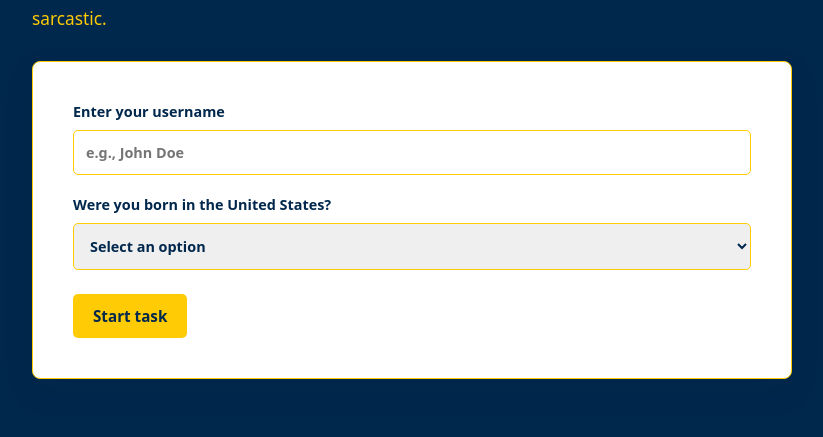
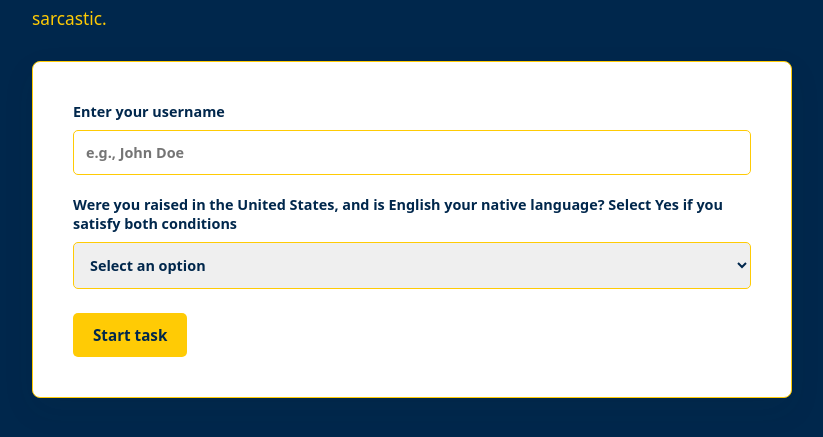
Before and after one commit to Junminkyu/assignment3_noAI, a Flask app: page / in a window 1280 px wide. Shown: the part 143-580 px from the top of the page, without its empty margins (228-1051 px from the left). Run offline with Flask 3, Linux system fonts and the light colour scheme; some libraries are stand-ins or nearby versions.

Commit message:
Updated born_in_us to native

```diff
--- a/app.py
+++ b/app.py
@@ -71,12 +71,7 @@ def initialize_database():
                 label INTEGER NOT NULL
             );
         """)
-        connection.execute(
-            "ALTER TABLE comments ADD COLUMN IF NOT EXISTS parent_comment TEXT"
-        )
-        connection.execute(
-            "ALTER TABLE comments ADD COLUMN IF NOT EXISTS subreddit TEXT"
-        )
+
         connection.execute("""
             CREATE TABLE IF NOT EXISTS submissions (
                 id SERIAL PRIMARY KEY,
@@ -87,21 +82,10 @@ def initialize_database():
                 subreddit TEXT NOT NULL,
                 dataset_label INTEGER NOT NULL,
                 selected_label INTEGER NOT NULL,
-                born_in_us BOOLEAN NOT NULL
+                native BOOLEAN NOT NULL
             );
         """)
-        connection.execute(
-            "ALTER TABLE submissions ADD COLUMN IF NOT EXISTS parent_comment TEXT"
-        )
-        connection.execute(
-            "ALTER TABLE submissions ADD COLUMN IF NOT EXISTS subreddit TEXT"
-        )
-        connection.execute(
-            "ALTER TABLE submissions ADD COLUMN IF NOT EXISTS dataset_label INTEGER"
-        )
-        connection.execute(
-            "ALTER TABLE submissions ADD COLUMN IF NOT EXISTS born_in_us BOOLEAN"
-        )
+
         connection.execute("""
             UPDATE submissions AS submission
             SET
@@ -150,14 +134,14 @@ def home():
 @app.post("/start")
 def start_task():
     participant_id = request.form.get("participant_id", "").strip()
-    born_in_us = request.form.get("born_in_us")
+    native = request.form.get("native")
     if not participant_id:
         return render_template("home.html", error="Enter a participant ID to begin."), 400
-    if born_in_us not in {"yes", "no"}:
+    if native not in {"yes", "no"}:
         return render_template(
             "home.html",
             participant_id=participant_id,
-            error="Select whether you were born in the United States to begin.",
+            error="Select whether English is your native language to begin.",
         ), 400
 
     with database_connection() as connection:
@@ -169,7 +153,7 @@ def start_task():
             return render_template(
                 "home.html",
                 participant_id=participant_id,
-                born_in_us=born_in_us,
+                native=native,
                 error="This username has already been used. Enter a different username.",
             ), 400
 
@@ -185,7 +169,7 @@ def start_task():
 
     session.clear()
     session["participant_id"] = participant_id
-    session["born_in_us"] = born_in_us == "yes"
+    session["native"] = native == "yes"
     session["comments"] = [dict(comment) for comment in comments]
     session["answers"] = {}
     session["index"] = 0
@@ -268,7 +252,7 @@ def label_comment():
                             subreddit,
                             dataset_label,
                             selected_label,
-                            born_in_us
+                            native
                         ) VALUES (%s, %s, %s, %s, %s, %s, %s, %s)
                         """,
                         [
@@ -280,7 +264,7 @@ def label_comment():
                                 comment["subreddit"],
                                 comment["label"],
                                 answers[comment["reddit_id"]],
-                                session["born_in_us"],
+                                session["native"],
                             )
                             for comment in comments
                         ],
@@ -315,7 +299,7 @@ def results():
                 comment_text,
                 dataset_label,
                 selected_label,
-                born_in_us
+                native
             FROM submissions
             """
         ).fetchall()
--- a/schema.sql
+++ b/schema.sql
@@ -15,5 +15,5 @@ CREATE TABLE IF NOT EXISTS submissions (
     subreddit TEXT NOT NULL,
     dataset_label INTEGER NOT NULL,
     selected_label INTEGER NOT NULL,
-    born_in_us BOOLEAN NOT NULL
+    native BOOLEAN NOT NULL
 );
--- a/templates/home.html
+++ b/templates/home.html
@@ -5,11 +5,11 @@
   <p class="intro">Read ten Reddit comments and decide whether each one is sarcastic or not sarcastic.</p>
   <form class="panel enrollment-form" action="{{ url_for('start_task') }}" method="post">
     <label>Enter your username<input name="participant_id" placeholder="e.g., John Doe" value="{{ participant_id or '' }}" required></label>
-    <label>Were you born in the United States?
-      <select name="born_in_us" required>
-        <option value="" disabled {% if not born_in_us %}selected{% endif %}>Select an option</option>
-        <option value="yes" {% if born_in_us == "yes" %}selected{% endif %}>Yes</option>
-        <option value="no" {% if born_in_us == "no" %}selected{% endif %}>No</option>
+    <label>Were you raised in the United States, and is English your native language? Select Yes if you satisfy both conditions
+      <select name="native" required>
+        <option value="" disabled {% if not native %}selected{% endif %}>Select an option</option>
+        <option value="yes" {% if native == "yes" %}selected{% endif %}>Yes</option>
+        <option value="no" {% if native == "no" %}selected{% endif %}>No</option>
       </select>
     </label>
     {% if error %}<p class="error">{{ error }}</p>{% endif %}
--- a/templates/results.html
+++ b/templates/results.html
@@ -7,7 +7,7 @@
       <thead>
         <tr>
           <th>Participant</th>
-          <th>Born in US</th>
+          <th>Native English</th>
           <th>Reddit ID</th>
           <th>Subreddit</th>
           <th>Parent comment</th>
@@ -20,7 +20,7 @@
         {% for submission in submissions %}
         <tr>
           <td>{{ submission.participant_id }}</td>
-          <td>{% if submission.born_in_us is none %}Not recorded{% elif submission.born_in_us %}Yes{% else %}No{% endif %}</td>
+          <td>{% if submission.native is none %}Not recorded{% elif submission.native %}Yes{% else %}No{% endif %}</td>
           <td>{{ submission.reddit_id }}</td>
           <td>/{{ submission.subreddit }}</td>
           <td>{{ submission.parent_comment }}</td>
```
Also changed, not shown: README.md.
